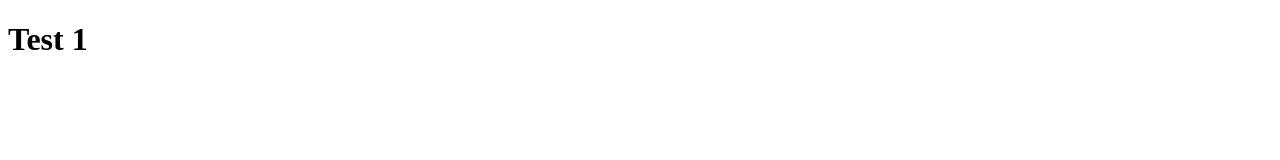
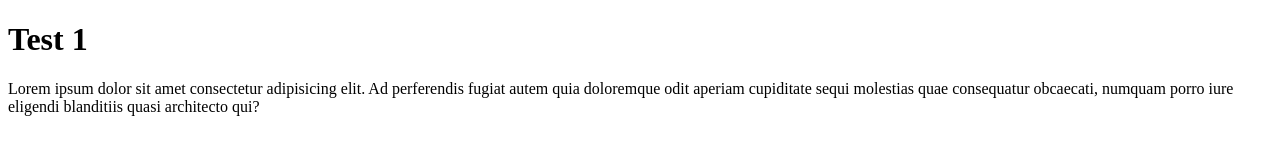
Before and after one commit to vallsilao/vallsilao.github.io, a plain HTML site: page index.html in a window 1280 px wide. Drawn offline with Linux system fonts and the light colour scheme.

Commit message:
github attempt 1

```diff
--- a/index.html
+++ b/index.html
@@ -7,6 +7,9 @@
 </head>
 <body>
     <h1>Test 1</h1>
+    <p>Lorem ipsum dolor sit amet consectetur adipisicing elit.
+        Ad perferendis fugiat autem quia doloremque odit aperiam cupiditate sequi molestias quae consequatur obcaecati, numquam
+         porro iure eligendi blanditiis quasi architecto qui?</p>
 
 </body>
 </html>
```
